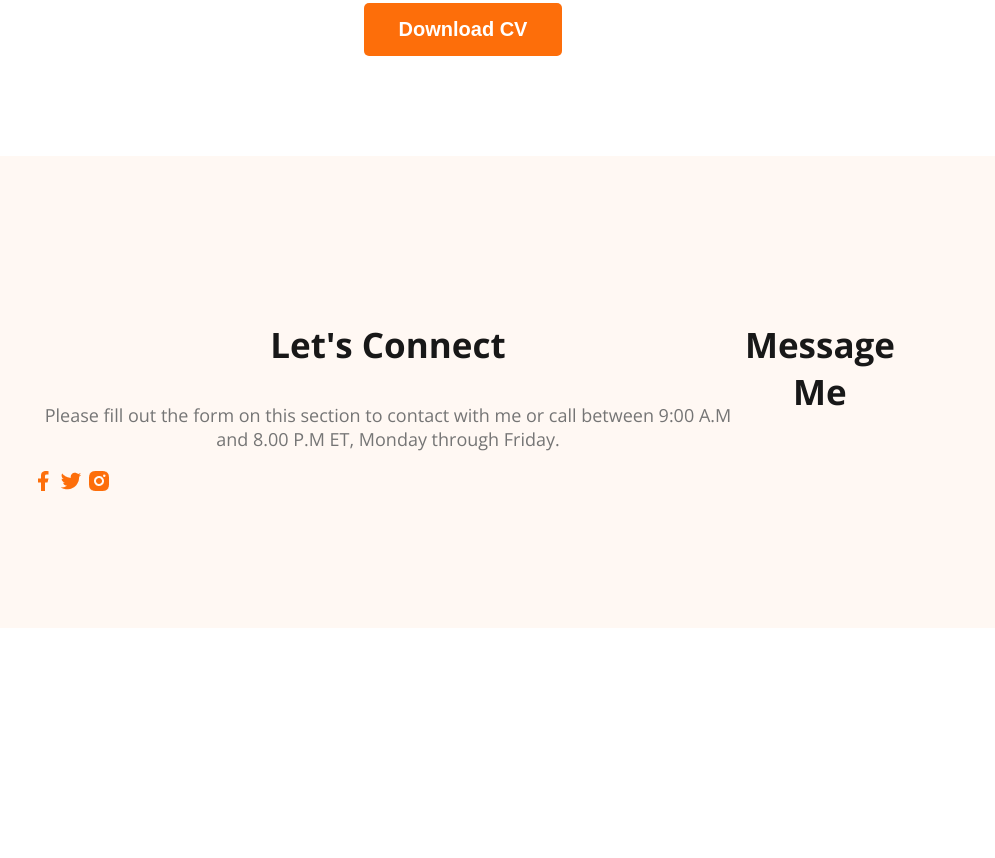
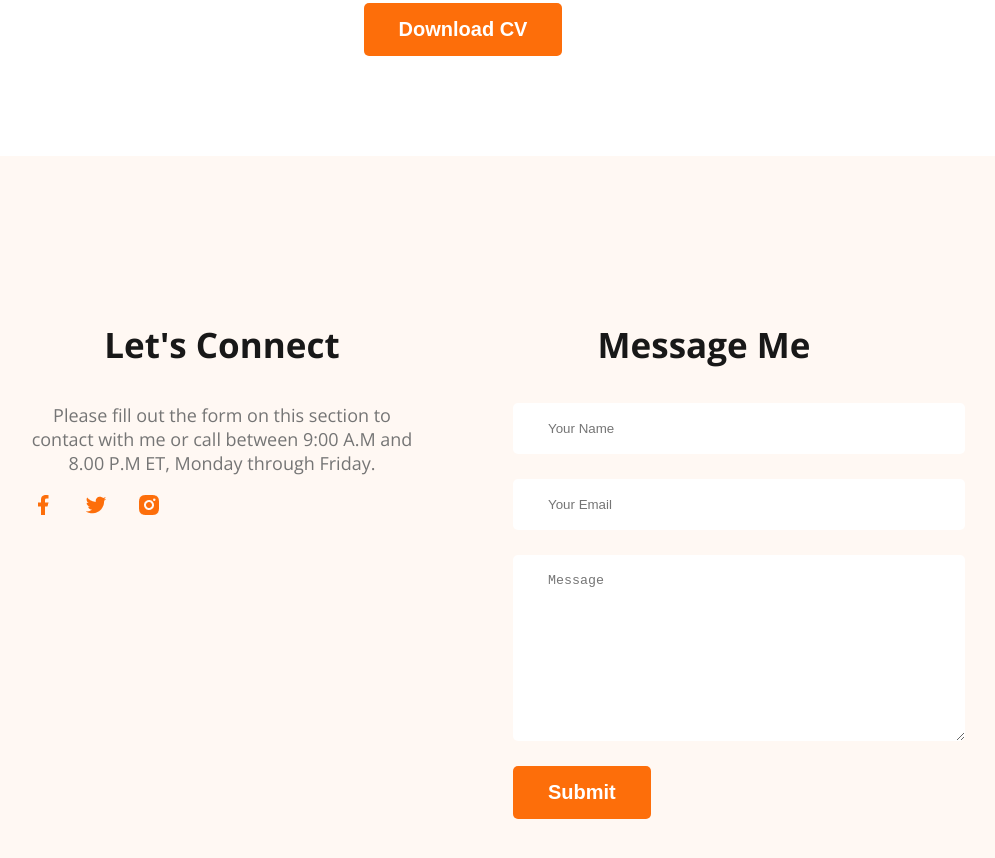
Before and after one commit to saadmakes/portfolio-site, a plain HTML site: page index.html in a window 1280 px wide. Shown: the part 3174-4032 px from the top of the page, without its empty margins (177-1172 px from the left). Before the commit the page ends 3810 px from the top, so only its background shows below. Drawn offline with nearby package versions, Linux system fonts and the light colour scheme.

Commit message:
footer finished with contact form

```diff
--- a/index.html
+++ b/index.html
@@ -206,6 +206,18 @@
       </div>
       <div class="footer-column">
         <h3 class="section-title">Message Me</h3>
+        <form class="contact" action="">
+          <input type="text" placeholder="Your Name" />
+          <input type="email" name="" placeholder="Your Email" id="" />
+          <textarea
+            name=""
+            id=""
+            placeholder="Message"
+            cols="30"
+            rows="10"
+          ></textarea>
+          <input class="btn-primary" type="submit" value="Submit" />
+        </form>
       </div>
     </footer>
   </body>
--- a/styles/style.css
+++ b/styles/style.css
@@ -190,11 +190,31 @@ main section {
 /* footer styles */
 footer {
   display: flex;
+  gap: 100px;
   background: #fff8f3;
   margin-top: 100px;
   padding: 130px 200px;
 }
+.footer-column {
+  width: 50%;
+}
 
+.social-links a {
+  margin-right: 25px;
+}
+
+.contact input[type="text"],
+input[type="email"],
+textarea {
+  display: block;
+  margin-bottom: 25px;
+  padding: 18px 35px;
+  color: #757575;
+  border: 0;
+  border-radius: 5px;
+  background: #fff;
+  width: 100%;
+}
 /* optional styles */
 /* button:hover {
   border: 1px solid black;
@@ -202,12 +222,11 @@ footer {
   background-color: whitesmoke;
   cursor: pointer;
 } */
-button:hover {
+.btn-primary:hover {
   background-color: white;
   border: 1px solid #fd6e0a;
   color: #fd6e0a;
 }
-
 #contact-btn {
   background-color: transparent;
   border: 1px solid #fd6e0a;
```
